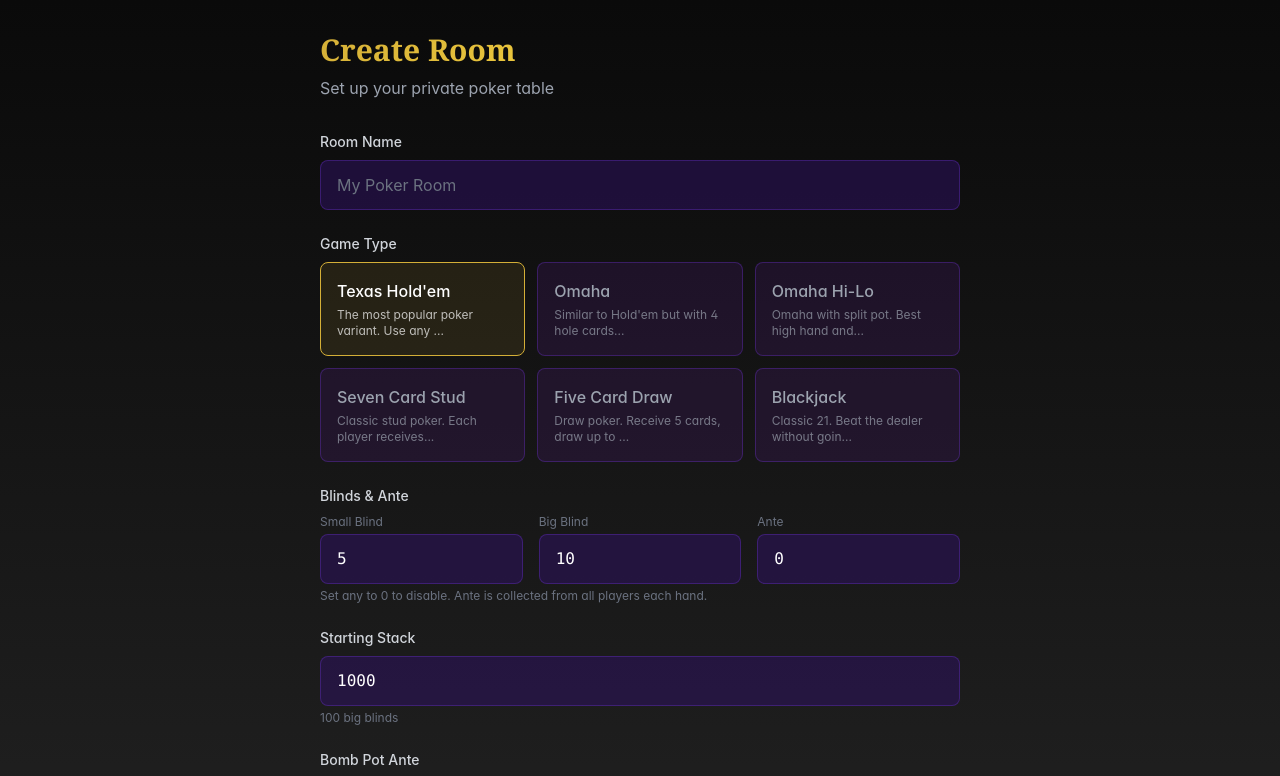
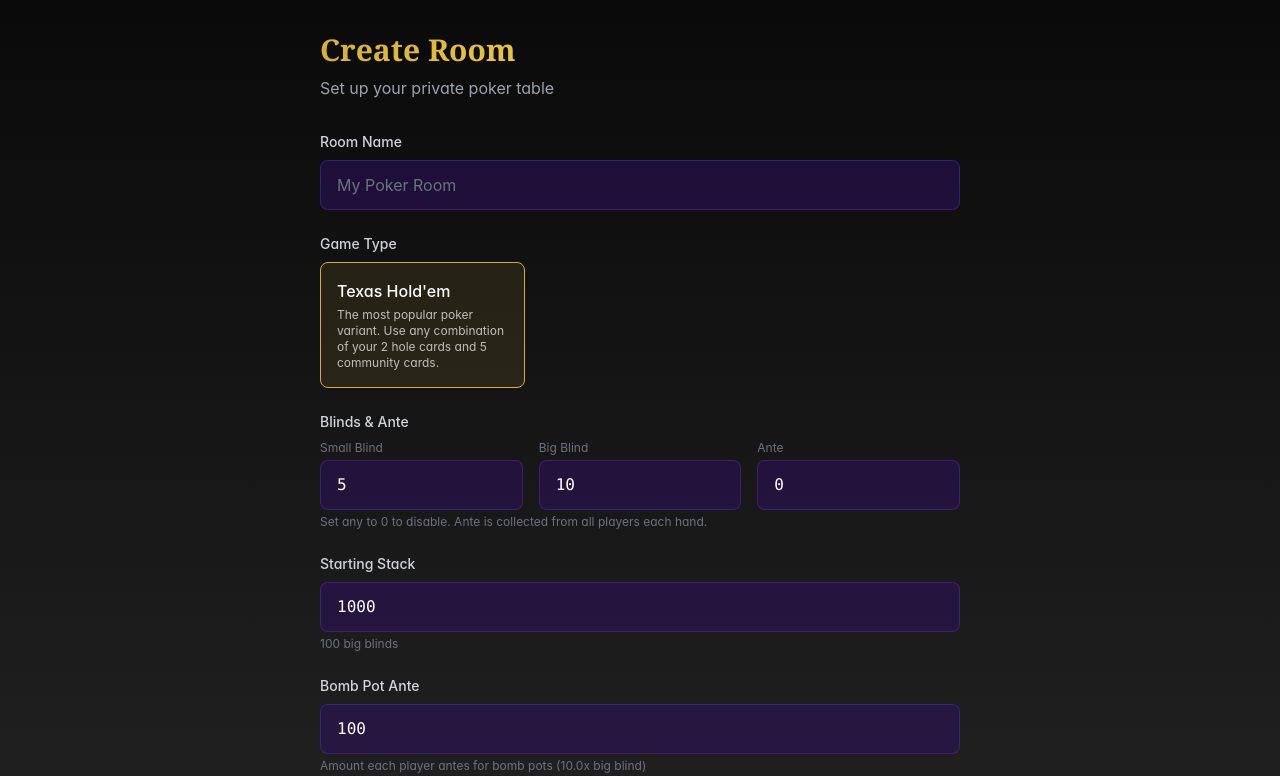
Before and after one commit to ShowtimeDT/poker-app, a Next.js app in the folder apps/web/: page /create in a window 1280 px wide. Shown: the top 776 px of the page. Built offline with nearby package versions, Linux system fonts and the light colour scheme.

Commit message:
Limit game types to Texas Hold'em only

```diff
--- a/apps/web/src/app/create/page.tsx
+++ b/apps/web/src/app/create/page.tsx
@@ -143,13 +143,15 @@ export default function CreateRoomPage() {
             />
           </div>
 
-          {/* Game Variant */}
+          {/* Game Variant - Currently only Texas Hold'em */}
           <div>
             <label className="block text-sm font-medium text-gray-300 mb-2">
               Game Type
             </label>
             <div className="grid grid-cols-2 md:grid-cols-3 gap-3">
-              {Object.entries(VARIANT_CONFIG).map(([key, config]) => (
+              {Object.entries(VARIANT_CONFIG)
+                .filter(([key]) => key === 'texas-holdem')
+                .map(([key, config]) => (
                 <button
                   key={key}
                   type="button"
@@ -162,7 +164,7 @@ export default function CreateRoomPage() {
                   )}
                 >
                   <div className="font-medium">{config.name}</div>
-                  <div className="text-xs mt-1 opacity-70">{config.description.slice(0, 40)}...</div>
+                  <div className="text-xs mt-1 opacity-70">{config.description}</div>
                 </button>
               ))}
             </div>
```
